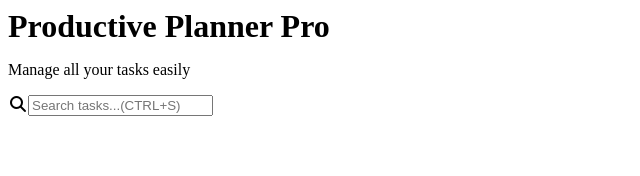
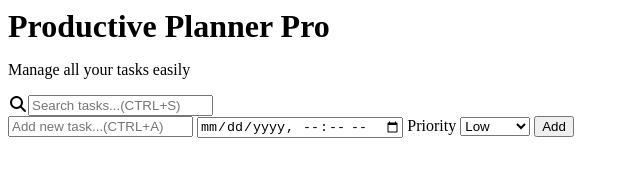
Before and after one commit to yeabsiraabay/Productivity-app, a plain HTML site: page index.html in a window 1280 px wide. Shown: the whole page, without its empty margins (0-640 px from the left). Drawn offline with Linux system fonts and the light colour scheme.

Commit message:
add task section and button added
The input area for add task and the add button are added. Also error box is added.

```diff
--- a/index.html
+++ b/index.html
@@ -19,6 +19,25 @@
         <i class="fa fa-search" aria-hidden="true"></i><input id="searchBox" type="text" class='search-input'
           placeholder="Search tasks...(CTRL+S)"></span>
     </header>
+            <!-- this is a section for error box -->
+    <div class="error" style="display: none;">error occured</div>
+
+    <!-- this section holds place to "add tasks"
+ and also the local calendar to pick date and time
+ for scheduling of tasks. -->
+    <section class="add-task">
+      <!-- <form action="">  to sumbit using enter and formality -->
+      <input id="taskText" type="text" placeholder="Add new task...(CTRL+A)">
+      <input id="taskDeadline" type="datetime-local">
+      <label for="priority" class="priority">Priority</label>
+      <select id="priority" name="priority" required>
+        <option value="LOW" id="option">Low</option>
+        <option value="MEDIUM" id="option2">Medium</option>
+        <option value="HIGH" id="option3">High</option>
+      </select>
+      <button id="addBtn" type="button">Add</button>
+      <!-- </form> -->
+    </section>
     </main>
 </body>
 </html>
```
